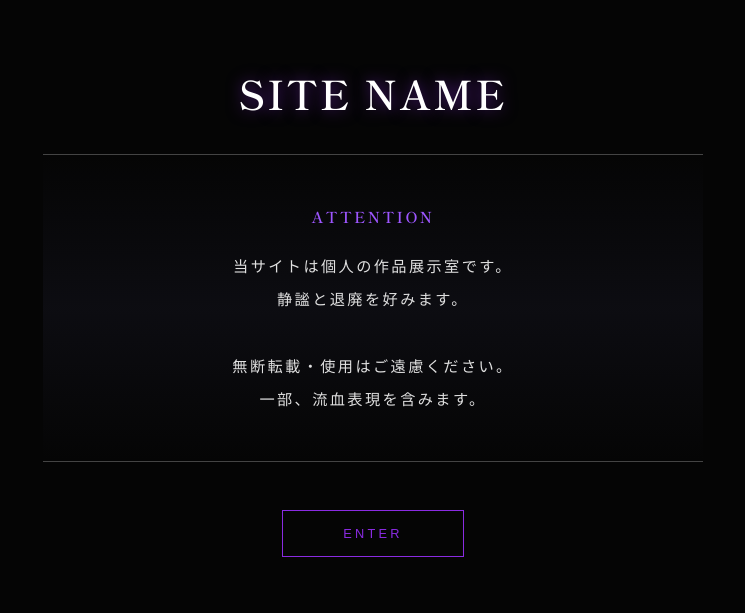
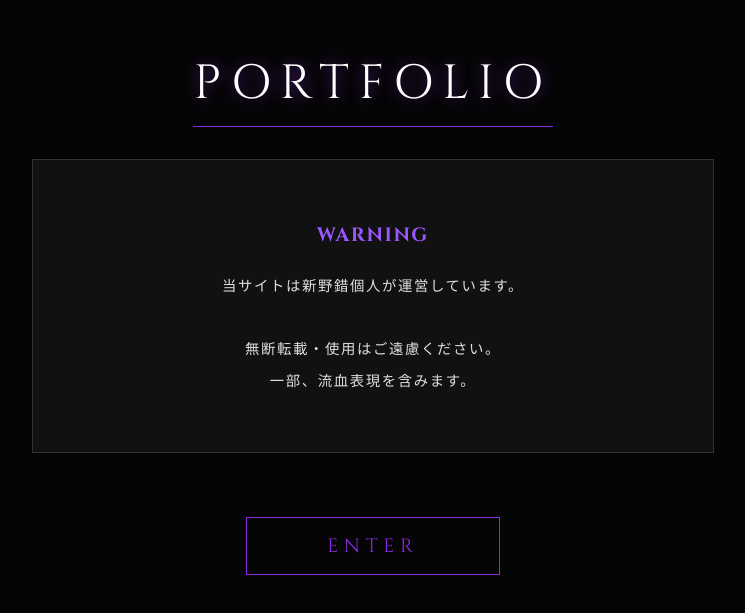
Before and after one commit to ns1913/ns1913.github.io, a plain HTML site: page prebureau.html in a window 1280 px wide. Shown: the part 103-716 px from the top of the page, without its empty margins (267-1012 px from the left). Drawn offline with Linux system fonts and the light colour scheme; a web font is replaced by a local one.

Commit message:
Update prebureau.html

```diff
--- a/prebureau.html
+++ b/prebureau.html
@@ -7,15 +7,14 @@
 
     <link rel="preconnect" href="https://fonts.googleapis.com">
     <link rel="preconnect" href="https://fonts.gstatic.com" crossorigin>
-    <link href="https://fonts.googleapis.com/css2?family=Manufacturing+Consent:wght@400;700&family=Shippori+Mincho:wght@400;600&display=swap" rel="stylesheet">
-
+    <link href="https://fonts.googleapis.com/css2?family=Cinzel:wght@400;700&family=Shippori+Mincho:wght@400;600&display=swap" rel="stylesheet">
     <style>
         body {
             background-color: #050505;
             color: #e0e0e0;
 
-            /* ▼▼▼ フォント指定を「Shippori Mincho」に変更 ▼▼▼ */
-            font-family: "Manufacturing Consent", "Shippori Mincho", serif;
+            /* ▼▼▼ 英語フォントを先に書くのがコツ！ ▼▼▼ */
+            font-family: "Cinzel", "Shippori Mincho", serif;
 
             display: flex;
             flex-direction: column;
@@ -24,45 +23,54 @@
             height: 100vh;
             margin: 0;
             text-align: center;
-            letter-spacing: 0.15em; /* 文字間隔を少し広めにするとエモい */
+            letter-spacing: 0.1em;
         }
 
         h1 {
-            font-weight: 600; /* 太さを指定 */
-            font-size: 2.5rem; /* 少し大きく */
+            font-weight: 400;
+            font-size: 3rem; /* タイトルは大きく */
             margin-bottom: 2rem;
             color: #ffffff;
             text-shadow: 0 0 15px rgba(138, 43, 226, 0.6);
+            border-bottom: 1px solid #8a2be2; /* 下線を引いてみる */
+            padding-bottom: 10px;
+            letter-spacing: 0.2em; /* 英語フォントは文字間隔を広げると神々しくなる */
         }
 
         .warning-box {
-            font-size: 0.95rem; /* 少し文字サイズ調整 */
-            line-height: 2.2; /* 行間をたっぷりとる */
-            margin-bottom: 3rem;
-            border-top: 1px solid #444; /* 線の色を少し明るく */
-            border-bottom: 1px solid #444;
-            padding: 30px;
+            font-size: 0.9rem;
+            line-height: 2.2;
+            margin-bottom: 4rem;
+            border: 1px solid #333; /* 枠線を細く */
+            padding: 40px;
             width: 80%;
             max-width: 600px;
-            /* 背景をうっすら透けさせる演出を追加 */
-            background: linear-gradient(to bottom, rgba(0,0,0,0), rgba(20,20,30,0.5), rgba(0,0,0,0));
+            background: rgba(20, 20, 20, 0.8); /* 少し背景を濃く */
+        }
+
+        /* 特定の場所だけフォントを変えたい場合はクラスを作る */
+        .jp-text {
+             /* 日本語専用の調整などがあればここに書く */
         }
 
         .accent {
-            color: #9d56ff; /* 青紫を少し明るく調整 */
-            font-weight: 600;
+            color: #9d56ff;
+            font-weight: 700; /* Cinzelの太字を使う */
+            font-size: 1.2rem;
         }
 
         .enter-btn {
             display: inline-block;
-            padding: 15px 60px;
+            padding: 15px 80px; /* 横幅を広く */
             border: 1px solid #8a2be2;
             color: #8a2be2;
             text-decoration: none;
-            transition: all 0.5s ease; /* ふわっと変わるように時間を伸ばす */
-            font-family: sans-serif; /* ボタンだけは読みやすいゴシック体のまま */
-            letter-spacing: 0.25em;
-            font-size: 0.8rem;
+            transition: all 0.5s ease;
+
+            /* ボタンは英語フォントのカッコよさを全面に出す */
+            font-family: "Cinzel", serif;
+            font-size: 1.2rem;
+            letter-spacing: 0.3em;
         }
 
         .enter-btn:hover {
@@ -74,13 +82,13 @@
 </head>
 <body>
 
-    <h1>SITE NAME</h1>
+    <h1>PORTFOLIO</h1>
 
     <div class="warning-box">
-        <p><span class="accent">ATTENTION</span></p>
-        <p>
-            当サイトは個人の作品展示室です。<br>
-            静謐と退廃を好みます。<br>
+        <p><span class="accent">WARNING</span></p>
+
+        <p class="jp-text">
+            当サイトは新野錯個人が運営しています。<br>
             <br>
             無断転載・使用はご遠慮ください。<br>
             一部、流血表現を含みます。
```
